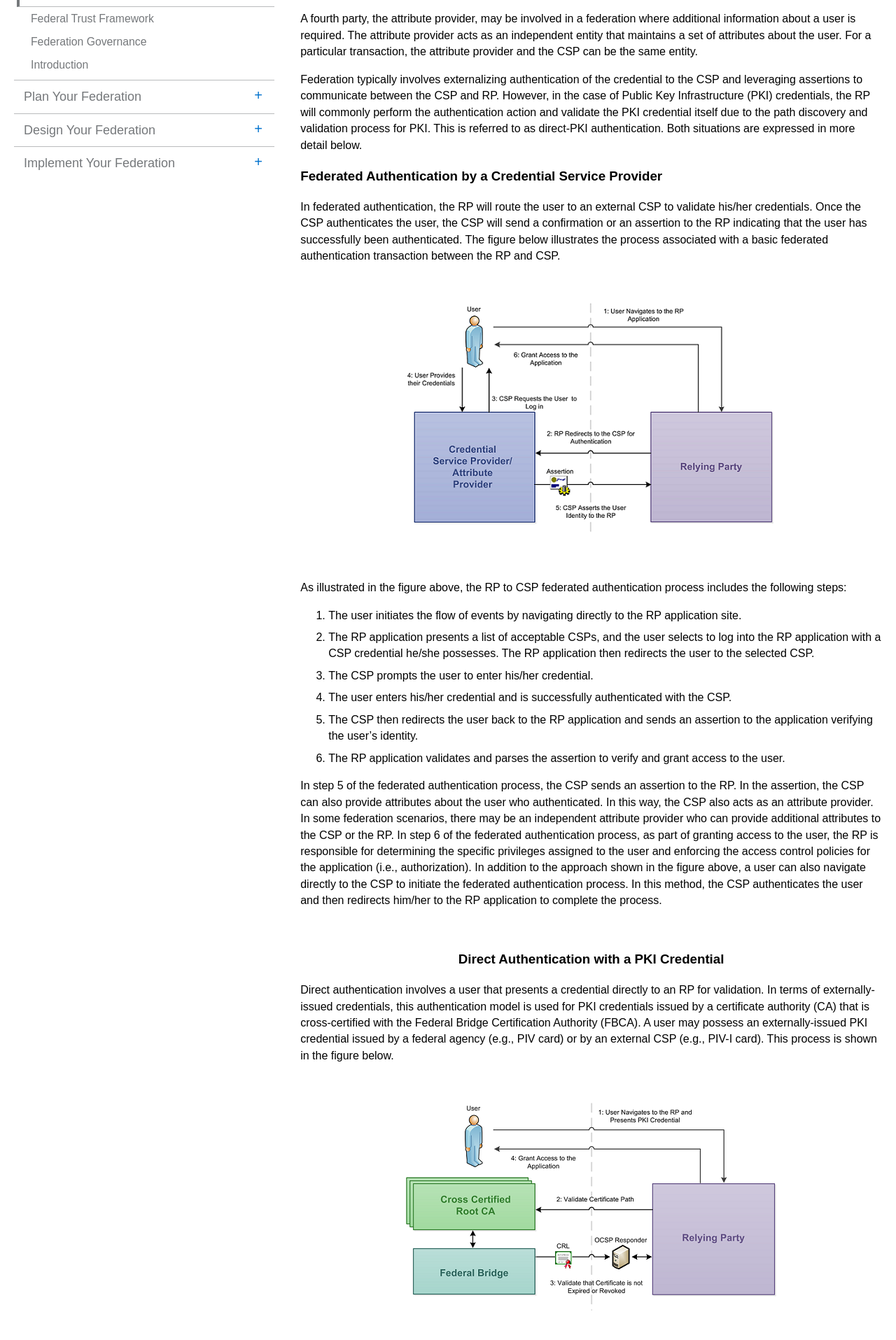
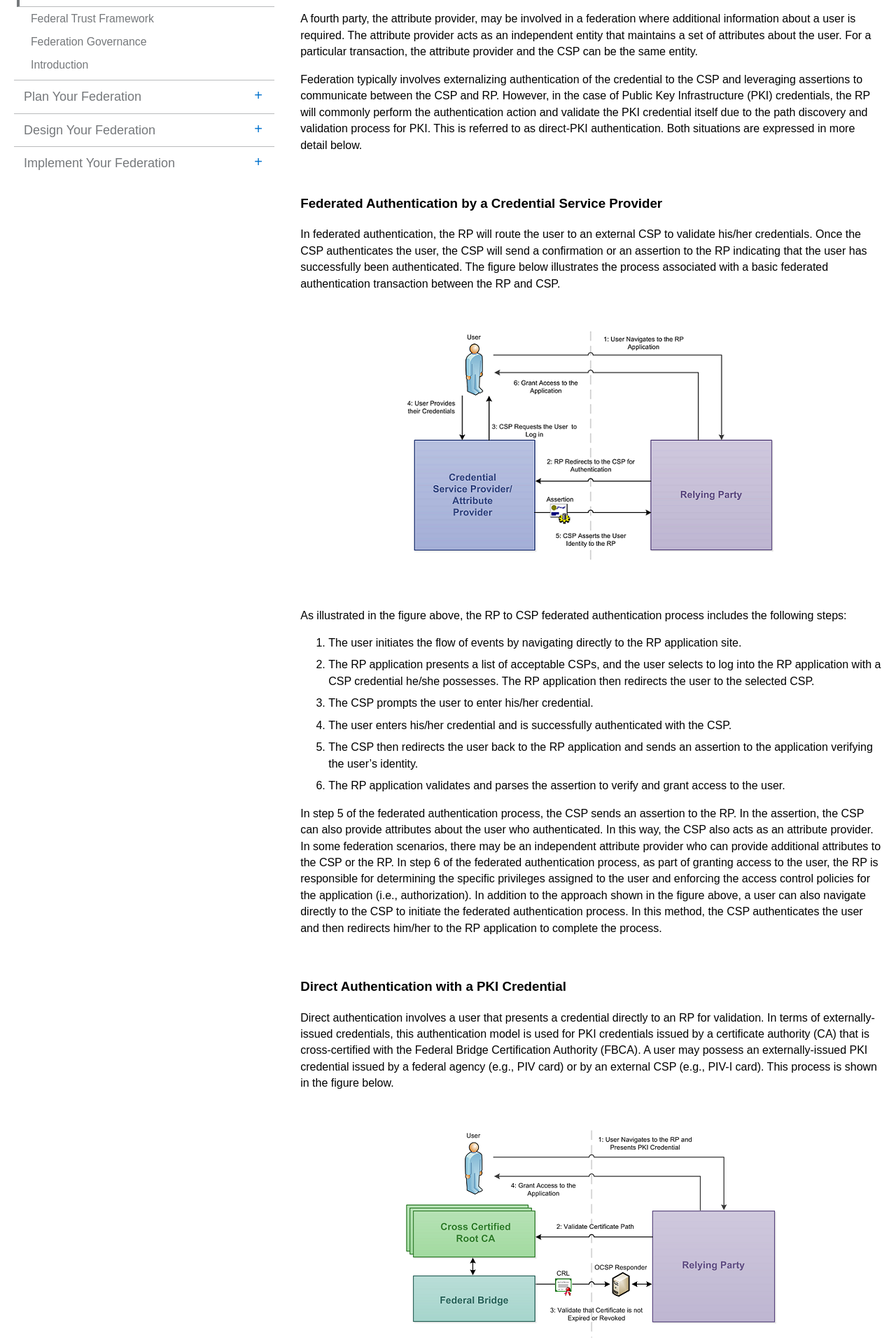
Before and after one commit to bnbuckler/federation, a Jekyll site: the page built from _overview/1_fed-models.md, in a window 1280 px wide. Shown: the part 318-2233 px from the top of the page at 70% size. Built offline with Jekyll 4.4.1, drawn with Linux system fonts in a browser that asks for light colours.

Commit message:
Moved Headers to the Left

```diff
--- a/_overview/1_fed-models.md
+++ b/_overview/1_fed-models.md
@@ -20,6 +20,8 @@ Federation requires at least three parties: the Relying Party (RP) that has an a
 A fourth party, the attribute provider, may be involved in a federation where additional information about a user is required. The attribute provider acts as an independent entity that maintains a set of attributes about the user. For a particular transaction, the attribute provider and the CSP can be the same entity.
 
 Federation typically involves externalizing authentication of the credential to the CSP and leveraging assertions to communicate between the CSP and RP. However, in the case of Public Key Infrastructure (PKI) credentials, the RP will commonly perform the authentication action and validate the PKI credential itself due to the path discovery and validation process for PKI. This is referred to as direct-PKI authentication. Both situations are expressed in more detail below.
+
+<br>
 
 ### Federated Authentication by a Credential Service Provider
 
@@ -45,7 +47,7 @@ In addition to the approach shown in the figure above, a user can also navigate
 
 <br>
 
-### <center> Direct Authentication with a PKI Credential </center>
+### Direct Authentication with a PKI Credential
 
 Direct authentication involves a user that presents a credential directly to an RP for validation. In terms of externally-issued credentials, this authentication model is used for PKI credentials issued by a certificate authority (CA) that is cross-certified with the Federal Bridge Certification Authority (FBCA). A user may possess an externally-issued PKI credential issued by a federal agency (e.g., PIV card) or by an external CSP (e.g., PIV-I card). This process is shown in the figure below.
 
```
Also changed, not shown: _design/2_solution-arch.md (+1 -0 lines), _overview/3_governance.md (+1 -1 lines).
